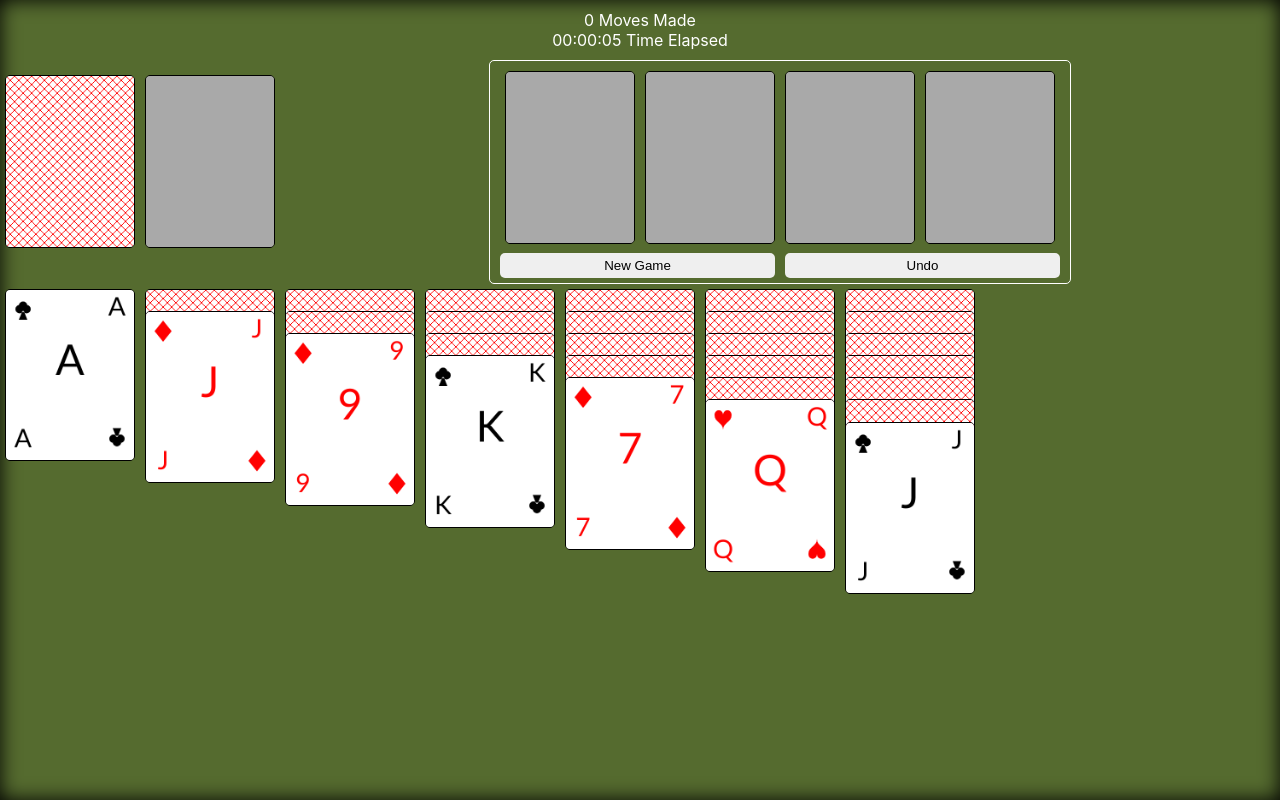
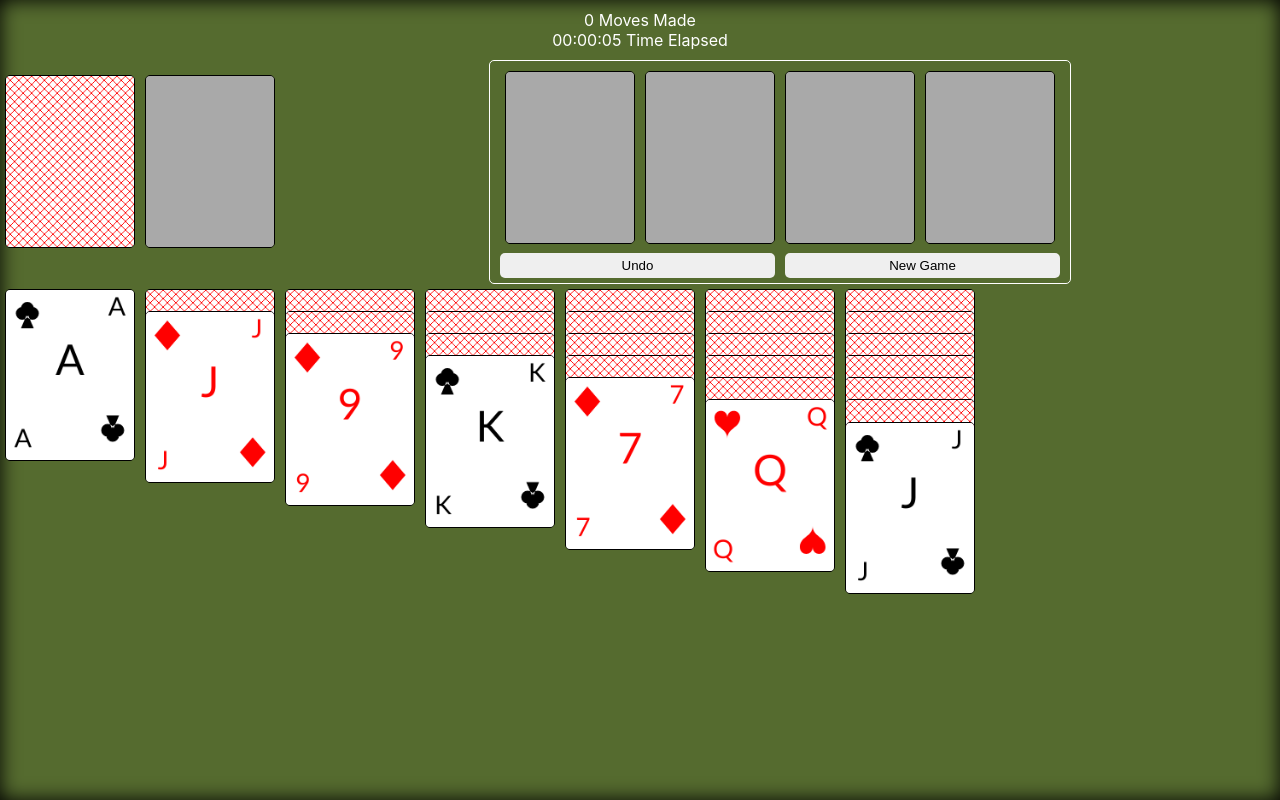
Before and after one commit to alexhrao/solitaire, a React (Create React App) app: page / in a window 1280 px wide. Built offline with nearby package versions, Linux system fonts and the light colour scheme.

Commit message:
Minor ergonomic improvements

```diff
--- a/src/Solitaire.tsx
+++ b/src/Solitaire.tsx
@@ -407,6 +407,13 @@ export default class Solitaire extends Component<{}, SolitaireState> {
                             <div className="solitaire-buttons">
                                 <button
                                     type="button"
+                                    className="solitaire-undo"
+                                    onClick={this.undo}
+                                >
+                                    Undo
+                                </button>
+                                <button
+                                    type="button"
                                     className="solitaire-reset"
                                     onClick={() => {
                                         // check all are done OR ask
@@ -416,13 +423,6 @@ export default class Solitaire extends Component<{}, SolitaireState> {
                                     }}
                                 >
                                     New Game
-                                </button>
-                                <button
-                                    type="button"
-                                    className="solitaire-undo"
-                                    onClick={this.undo}
-                                >
-                                    Undo
                                 </button>
                             </div>
                         </div>
--- a/src/card/cardConfig.ts
+++ b/src/card/cardConfig.ts
@@ -4,8 +4,8 @@ export default {
     fontStyle: '50px Calibri',
     cornerFontStyle: '30px Calibri',
     offset: 10,
-    iconWidth: 20,
-    iconHeight: 25,
+    iconWidth: 30,
+    iconHeight: 35,
     spadeColor: 'black',
     clubColor: 'black',
     heartColor: 'red',
```
